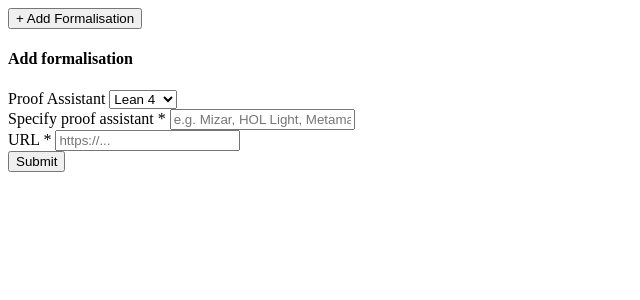
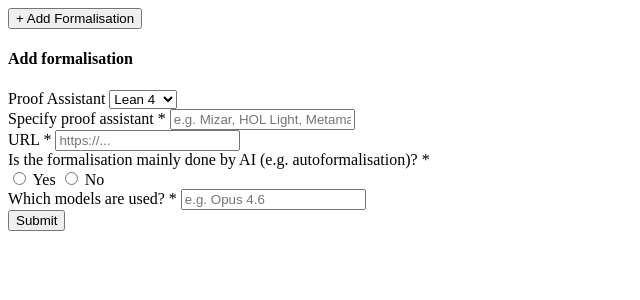
Before and after one commit to ccchallenge-org/ccchallenge, a FastAPI app: template backend/templates/partials/forms/add_formalisation.html in a window 1280 px wide. Shown: the top 300 px of the page, without its empty margins (0-640 px from the left). Run offline with FastAPI, Linux system fonts and the light colour scheme; the template is opened without the code that fills it, so the values that code supplies are empty; parts of the project's set-up code (start-up, migrations or seed data) failed here and were passed over.

Commit message:
Add AI-assisted fields to formalisation
Track whether a formalisation was mainly done by AI and which models
were used. Adds ai_assisted and ai_models columns, form fields for
both add and edit flows, and a blue badge on the formalisation card.

Co-Authored-By: Claude Opus 4.6 <noreply@anthropic.com>

```diff
--- a/backend/models.py
+++ b/backend/models.py
@@ -95,6 +95,8 @@ class Formalisation(Base):
     user_id = Column(ForeignKey("user.id"), nullable=False)
     proof_assistant = Column(Enum(ProofAssistant), nullable=False)
     repository_url = Column(Text, nullable=False)
+    ai_assisted = Column(Boolean, default=False, nullable=False)
+    ai_models = Column(Text, nullable=True)
     status = Column(Enum(FormalisationStatus), default=FormalisationStatus.formalising, nullable=False)
     created_at = Column(DateTime, default=datetime.utcnow)
 
--- a/backend/schemas.py
+++ b/backend/schemas.py
@@ -90,17 +90,23 @@ class StatusChangeRequest(BaseModel):
 class FormalisationCreate(BaseModel):
     proof_assistant: ProofAssistant
     repository_url: str
+    ai_assisted: bool = False
+    ai_models: str | None = None
 
 
 class FormalisationUpdate(BaseModel):
     proof_assistant: Optional[ProofAssistant] = None
     repository_url: Optional[str] = None
+    ai_assisted: Optional[bool] = None
+    ai_models: Optional[str] = None
 
 
 class FormalisationRead(BaseModel):
     id: int
     proof_assistant: ProofAssistant
     repository_url: str
+    ai_assisted: bool = False
+    ai_models: str | None = None
     status: FormalisationStatus
     user_id: uuid.UUID
     user_display_name: Optional[str] = None
--- a/backend/templates/partials/forms/add_formalisation.html
+++ b/backend/templates/partials/forms/add_formalisation.html
@@ -6,11 +6,15 @@
     </button>
     <div x-show="showForm" x-cloak class="mt-2 bg-gray-50 rounded p-3">
         <h4 class="text-sm font-bold text-gray-900 mb-2">Add formalisation</h4>
-        <form x-data="{ fd: { proof_assistant: 'lean4', repository_url: '' }, otherName: '' }"
+        <form x-data="{ fd: { proof_assistant: 'lean4', repository_url: '', ai_assisted: false }, otherName: '', ai_models: '' }"
               @submit.prevent="
                 const payload = {...fd};
                 if (fd.proof_assistant === 'other' && otherName) {
                     payload.description = otherName;
+                }
+                if (fd.ai_assisted) {
+                    if (!ai_models.trim()) { alert('Please specify which models are used.'); return; }
+                    payload.ai_models = ai_models.trim();
                 }
                 fetch('/api/papers/{{ paper.bibtex_key }}/formalisations', {
                     method: 'POST',
@@ -43,6 +47,23 @@
                 <input type="url" x-model="fd.repository_url" required placeholder="https://..."
                     class="w-full rounded border-gray-300 text-gray-900 text-xs p-1.5 border">
             </div>
+            <div>
+                <label class="block text-xs font-medium text-gray-700 mb-1">Is the formalisation mainly done by AI (e.g. autoformalisation)? *</label>
+                <div class="flex items-center gap-4">
+                    <label class="flex items-center gap-1 text-xs text-gray-700">
+                        <input type="radio" :checked="fd.ai_assisted === true" @click="fd.ai_assisted = true" class="text-purple-600"> Yes
+                    </label>
+                    <label class="flex items-center gap-1 text-xs text-gray-700">
+                        <input type="radio" :checked="fd.ai_assisted === false" @click="fd.ai_assisted = false" class="text-purple-600"> No
+                    </label>
+                </div>
+            </div>
+            <div x-show="fd.ai_assisted" x-cloak>
+                <label class="block text-xs font-medium text-gray-700">Which models are used? *</label>
+                <input type="text" x-model="ai_models" placeholder="e.g. Opus 4.6"
+                    :required="fd.ai_assisted"
+                    class="w-full rounded border-gray-300 text-gray-900 text-xs p-1.5 border">
+            </div>
             <button type="submit"
                 class="px-3 py-1.5 bg-purple-600 hover:bg-purple-700 text-white text-xs font-medium rounded transition-colors">
                 Submit
```
Also changed, not shown: backend/routers/formalisations.py (+10 -0 lines), backend/templates/partials/formalisation_card.html (+38 -9 lines).
